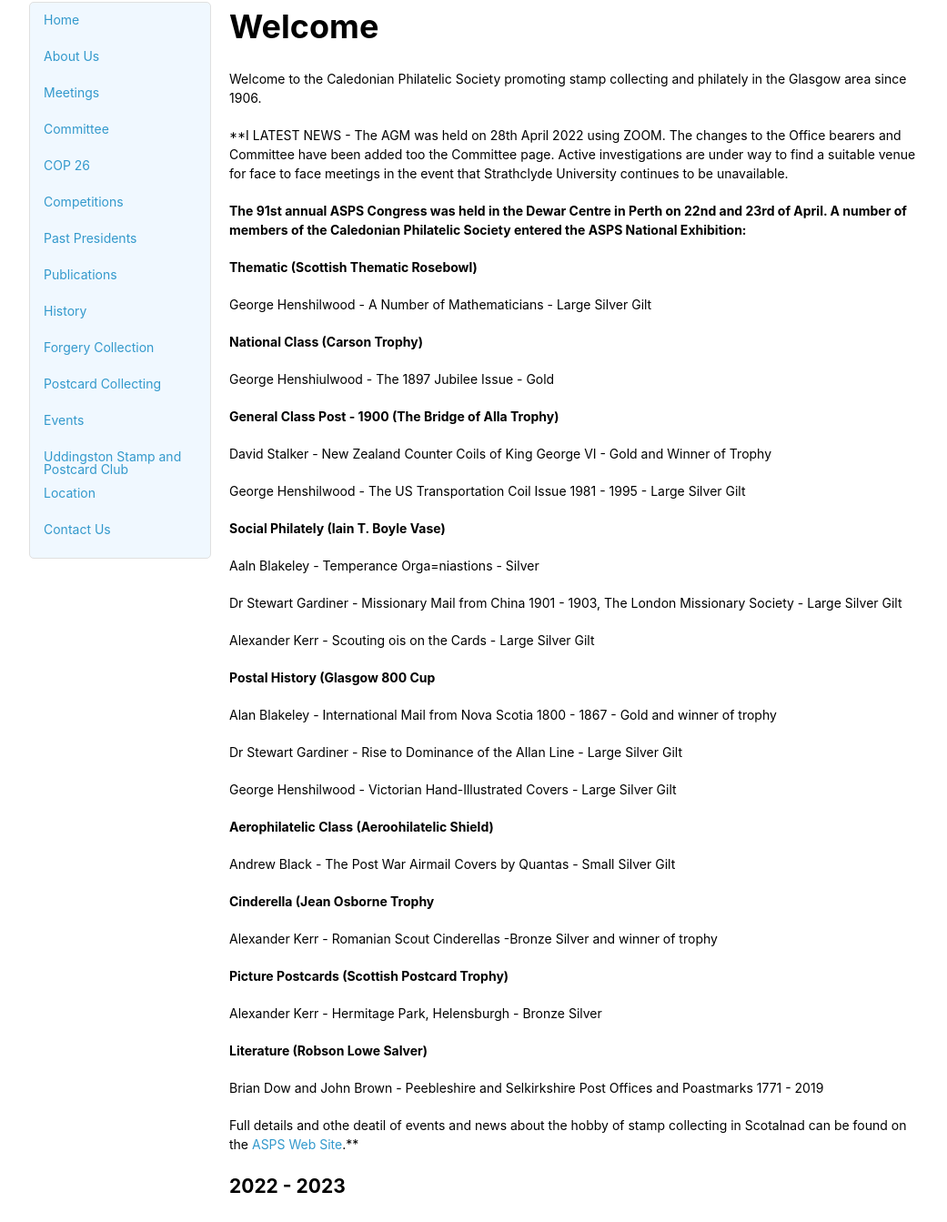
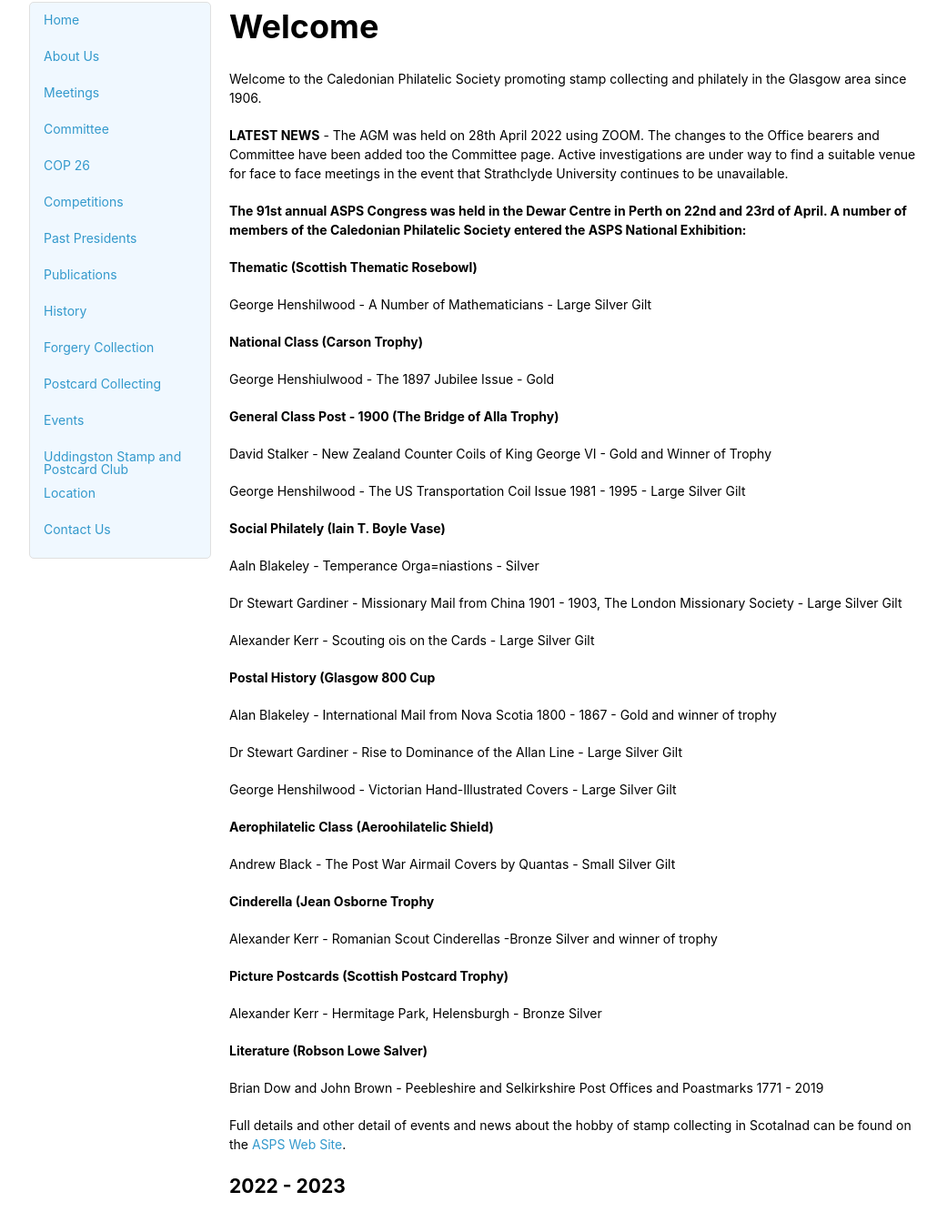
Before and after one commit to astalker/caledonian-stamps, a Jekyll site: the page built from index.md, in a window 1280 px wide. Shown: the part 131-1474 px from the top of the page at 91% size, without its empty margins (118-1159 px from the left). Built offline with Jekyll 4.4.1, drawn with Linux system fonts in a browser that asks for light colours; our own code applies the rules of GitHub Pages for plain Markdown files.

Commit message:
Typos corrected

```diff
--- a/index.md
+++ b/index.md
@@ -2,7 +2,7 @@
 
 Welcome to the Caledonian Philatelic Society promoting stamp collecting and philately in the Glasgow area since 1906.
 
-**I LATEST NEWS - The AGM was held on 28th April 2022 using ZOOM. The changes to the Office bearers and Committee have been added too the Committee page.  Active investigations are under way to find a suitable venue for face to face meetings in the event that Strathclyde University continues to be unavailable.
+**LATEST NEWS** - The AGM was held on 28th April 2022 using ZOOM. The changes to the Office bearers and Committee have been added too the Committee page.  Active investigations are under way to find a suitable venue for face to face meetings in the event that Strathclyde University continues to be unavailable.
 
 **The 91st annual ASPS Congress was held in the Dewar Centre in Perth on 22nd and 23rd of April. A number of members of the Caledonian Philatelic Society entered the ASPS National Exhibition:**
 
@@ -52,7 +52,7 @@ Alexander Kerr - Hermitage Park, Helensburgh - Bronze Silver
 
 Brian Dow and John Brown - Peebleshire and Selkirkshire Post Offices and Poastmarks 1771 - 2019
 
-Full details and othe deatil of events and news about the hobby of stamp collecting in Scotalnad can be found on the [ASPS Web Site](https://www.scottishphilately.co.uk).**
+Full details and other detail of events and news about the hobby of stamp collecting in Scotalnad can be found on the [ASPS Web Site](https://www.scottishphilately.co.uk).
 
 ## 2022 - 2023
 
```
